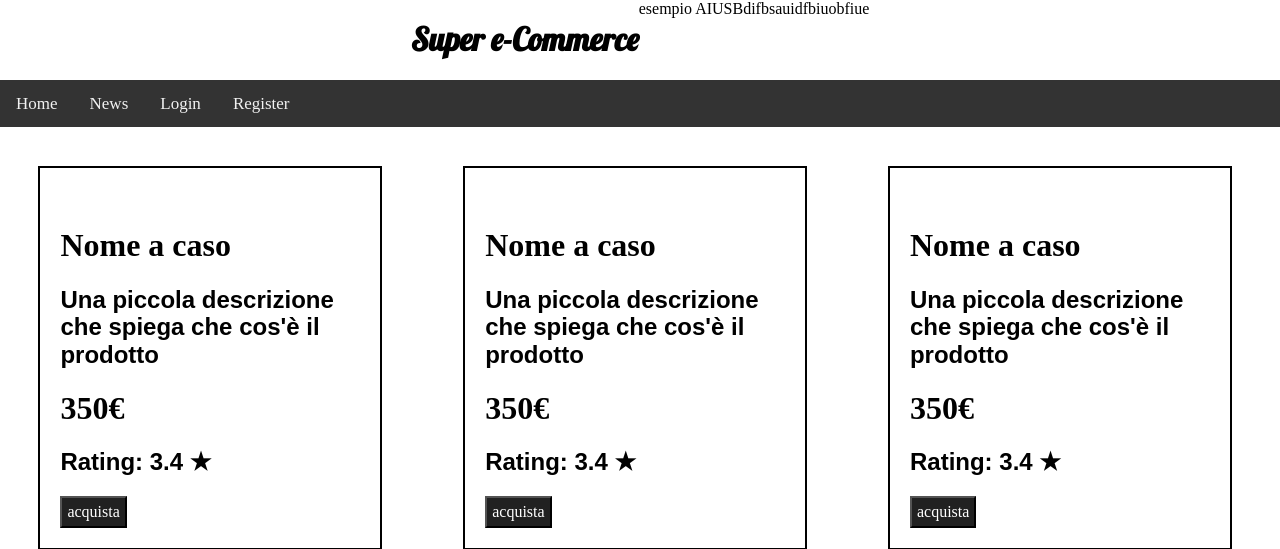
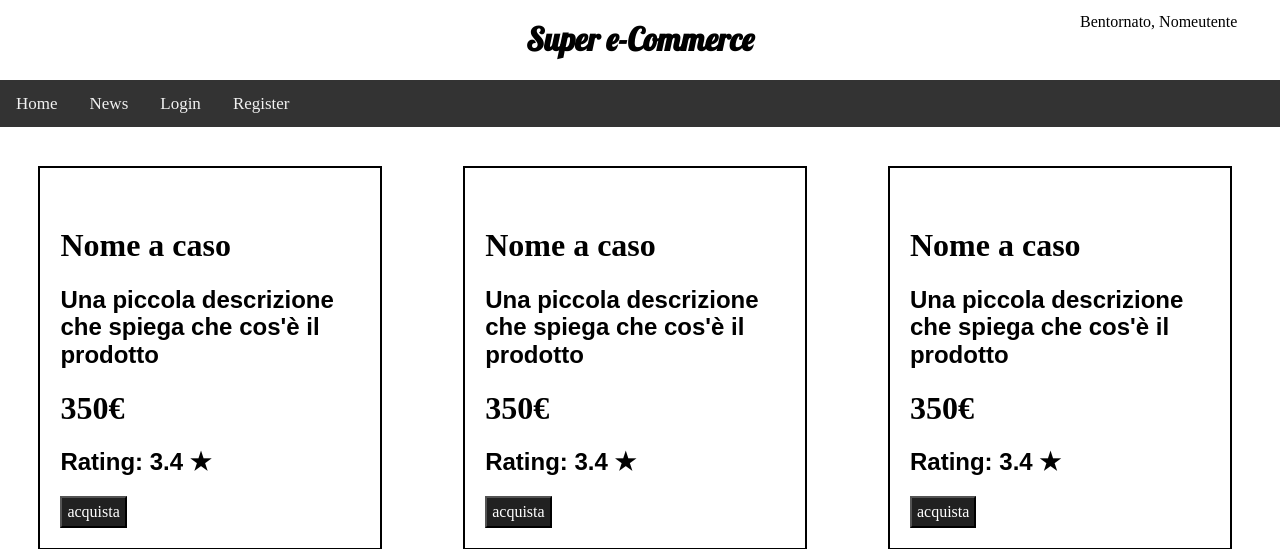
Before and after one commit to IMRC21/ecommerce, a PHP site: page /ecommerce/index.php in a window 1280 px wide. Shown: the top 549 px of the page. Run offline with PHP 8.4, Linux system fonts and the light colour scheme.

Commit message:
Risolto il problema con l'header

```diff
--- a/components/header.php
+++ b/components/header.php
@@ -8,27 +8,28 @@
     }
 
     .topnav {
-    background-color: #333;
-    overflow: hidden;
+        background-color: #333;
+        overflow: hidden;
     }
 
     #header{
         display: flex;
         width: 100%;
-        flex-direction: row;
-        justify-content: center;
+        justify-content: space-between;
+        flex-direction: row
     }
-    #header a{
+    #header a h1{
 
     }
 
-    #header h1{
-
+    #blocco-sin{
+    }
+    #blocco-destra{
+        padding-top: 1%;
     }
 
-    #blocco-destra{
-        align-self: flex-start;
-
+    .blocco{
+        width: 200px;
     }
 
     .topnav a {
@@ -50,13 +51,16 @@
 </style>
 <header>
     <div id="header">
+        <div id="blocco-sin" class="blocco">
+
+        </div>
         <a href="http://localhost:8889/ecommerce">
             <h1>
                 Super e-Commerce
             </h1>
         </a>
-        <div id="blocco-destra">
-            esempio AIUSBdifbsauidfbiuobfiue
+        <div id="blocco-destra" class="blocco">
+            Bentornato, Nomeutente
         </div>
     </div>
     <div class="topnav">
```
